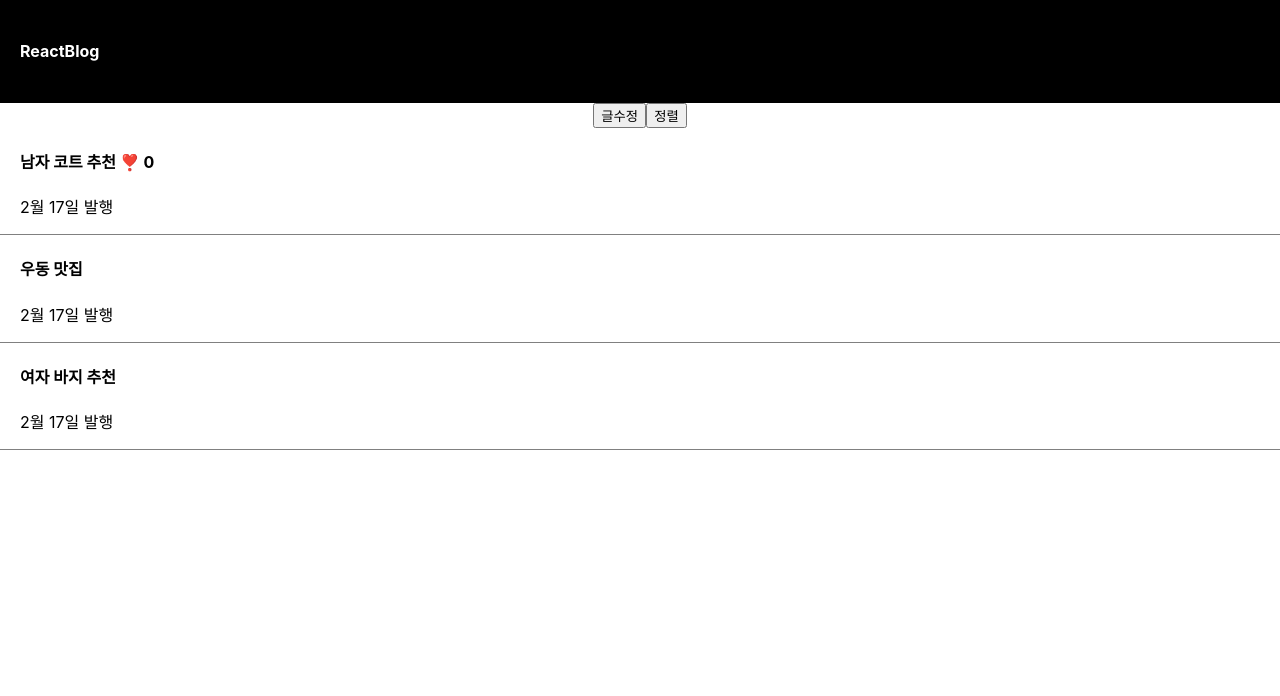
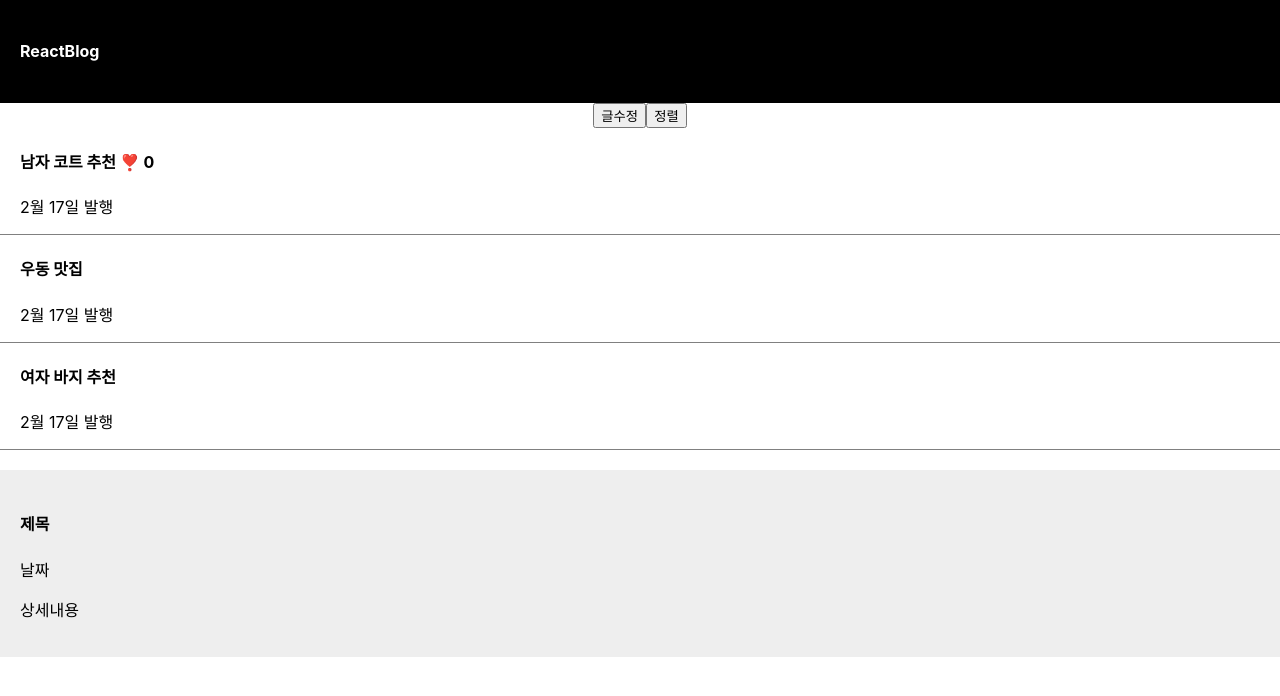
Before and after one commit to sh6137/reactStudyBlog, a React (Create React App) app: page / in a window 1280 px wide. Shown: the top 696 px of the page. Built offline with nearby package versions, Linux system fonts and the light colour scheme.

Commit message:
feat: model 첫 사용

```diff
--- a/src/App.css
+++ b/src/App.css
@@ -54,3 +54,10 @@
     text-align: left;
     border-bottom: 1px solid gray;
 }
+
+.modal {
+    margin-top: 20px;
+    padding: 20px;
+    background: #eee;
+    text-align: left;
+}
--- a/src/App.js
+++ b/src/App.js
@@ -41,8 +41,19 @@
                 <h4>{글제목[2]}</h4>
                 <p>2월 17일 발행</p>
             </div>
+
+            <Modal></Modal>
+
         </div>
     );
 }
-
+function Modal(){
+    return(
+        <div className="modal">
+            <h4>제목</h4>
+            <p>날짜</p>
+            <p>상세내용</p>
+        </div>
+    )
+}
 export default App;
```
